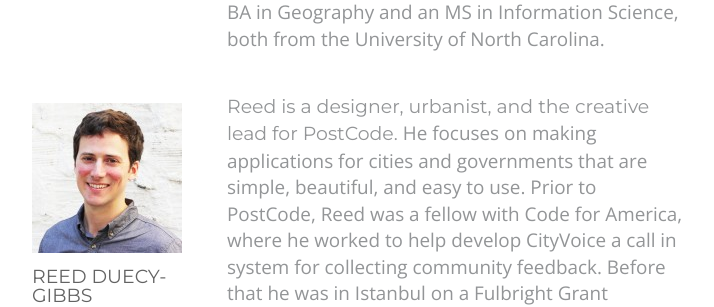
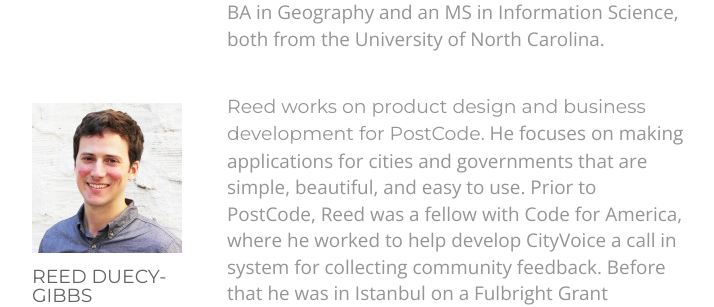
Before and after one commit to postcode/postcode-site, a Python web app: template postcode/templates/about.html in a window 1280 px wide. Shown: the part 2076-2383 px from the top of the page, without its empty margins (233-947 px from the left). Run offline with Jinja, Linux system fonts and the light colour scheme; the template is opened without the code that fills it, so the values that code supplies are empty; some libraries are stand-ins or nearby versions.

Commit message:
update Reed bio

```diff
--- a/postcode/templates/about.html
+++ b/postcode/templates/about.html
@@ -66,7 +66,7 @@
         <div class="contact shim"><a href="https://twitter.com/rduecyg" target="_blank">@rduecyg</a></div>
       </div>
       <div class="col-lg-5">
-      	<p><span class="emphasize_med">Reed is a designer, urbanist, and the creative lead for PostCode.</span> He focuses on making applications for cities and governments that are simple, beautiful, and easy to use. Prior to PostCode, Reed was a fellow with Code for America, where he worked to help develop CityVoice a call in system for collecting community feedback. Before that he was in Istanbul on a Fulbright Grant studying architecture and infrastructure planning. His work and thinking on cities and design have been presented in numerous biennials, conferences, and publications in the U.S. and abroad. In his free time he likes running, making things with his hands, and a good IPA. <br><br>Reed holds a Masters of Architecture from the Rhode Island School of Design and a BA in Urban and Environmental Studies from Colorado College. </p>
+      	<p><span class="emphasize_med">Reed works on product design and business development for PostCode.</span> He focuses on making applications for cities and governments that are simple, beautiful, and easy to use. Prior to PostCode, Reed was a fellow with Code for America, where he worked to help develop CityVoice a call in system for collecting community feedback. Before that he was in Istanbul on a Fulbright Grant studying architecture and infrastructure planning. His work and thinking on cities and design have been presented in numerous biennials, conferences, and publications in the U.S. and abroad. In his free time he likes running, making things with his hands, and a good IPA. <br><br>Reed holds a Masters of Architecture from the Rhode Island School of Design and a BA in Urban and Environmental Studies from Colorado College. </p>
       </div>
     </div>
     <div class="row bio" >
```
